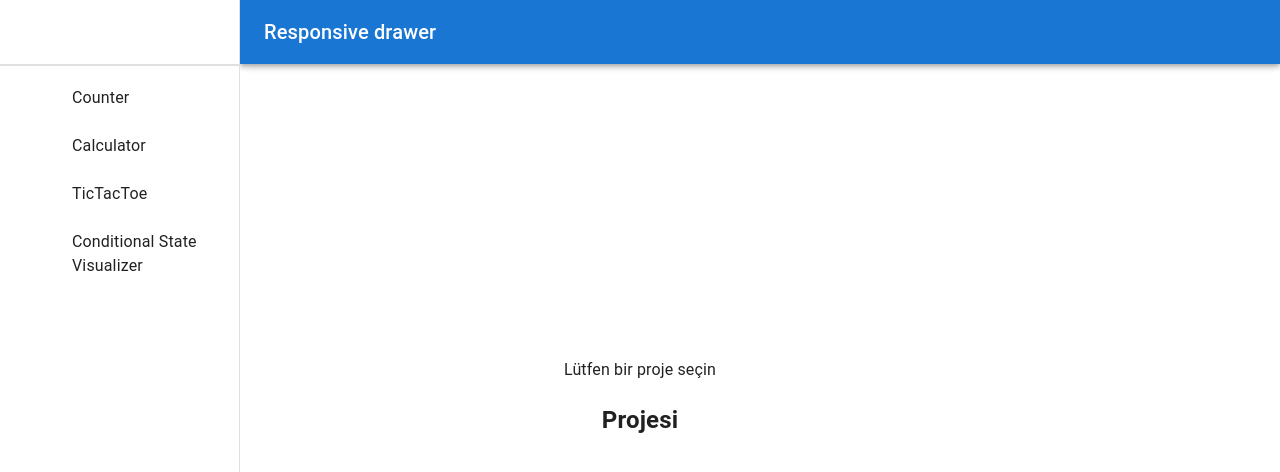
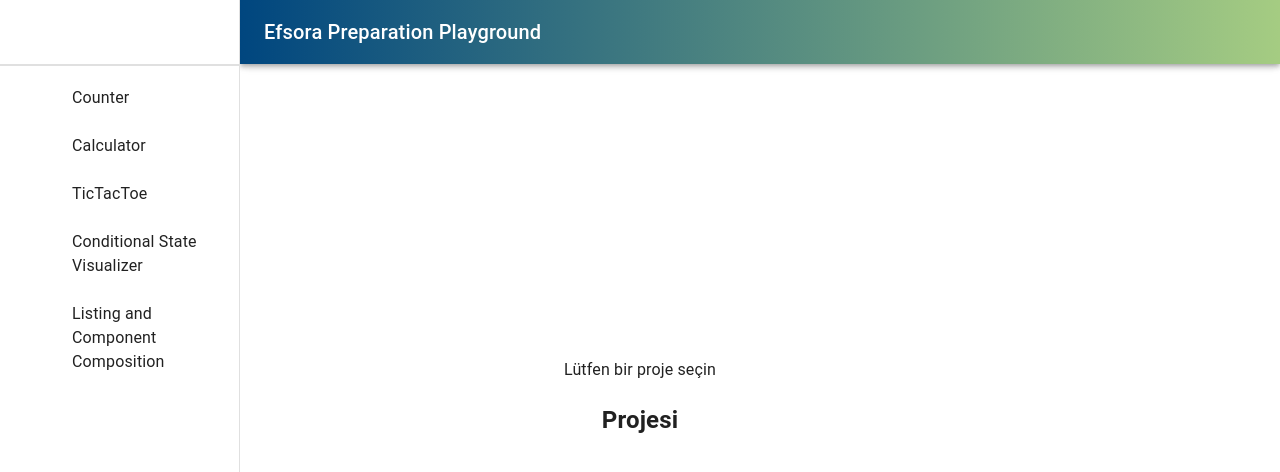
Before and after one commit to anil-hicyilmaz/note-app, a React (Vite) app: page / in a window 1280 px wide. Shown: the top 472 px of the page. Built offline with nearby package versions, Linux system fonts and the light colour scheme; some icons are missing.

Commit message:
ListingAndComponentComposition component is added and styling is enhanced

```diff
--- a/src/components/Sidebar.tsx
+++ b/src/components/Sidebar.tsx
@@ -50,7 +50,7 @@ type SidebarProps = {
       <Divider />
       <Divider />
       <List>
-        {['Counter', 'Calculator', 'TicTacToe', 'Conditional State Visualizer'].map((text, index) => (
+        {['Counter', 'Calculator', 'TicTacToe', 'Conditional State Visualizer', 'Listing and Component Composition'].map((text, index) => (
           <ListItem key={text} disablePadding>
             <ListItemButton onClick={() => setSelectedProject(text)}>
               <ListItemIcon>
@@ -84,10 +84,11 @@ type SidebarProps = {
     <Box sx={{ display: 'flex' }}>
       <CssBaseline />
       <AppBar
+        style={{background: 'linear-gradient(to right, #00467F, #A5CC82)'}}
         position="fixed"
         sx={{
           width: { sm: `calc(100% - ${drawerWidth}px)` },
-          ml: { sm: `${drawerWidth}px` },
+          ml: { sm: `${drawerWidth}px` }
         }}
       >
         <Toolbar>
@@ -96,12 +97,12 @@ type SidebarProps = {
             aria-label="open drawer"
             edge="start"
             onClick={handleDrawerToggle}
-            sx={{ mr: 2, display: { sm: 'none' } }}
+            sx={{ mr: 2, display: { sm: 'none' }, }}
           >
             <MenuIcon />
           </IconButton>
           <Typography variant="h6" noWrap component="div">
-            Responsive drawer
+            Efsora Preparation Playground
           </Typography>
         </Toolbar>
       </AppBar>
```
